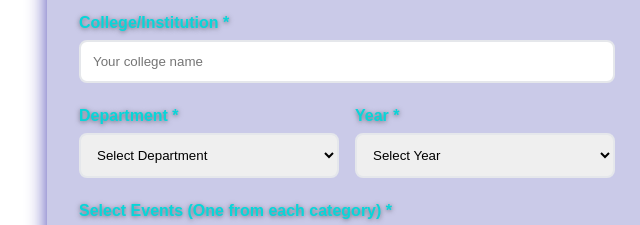
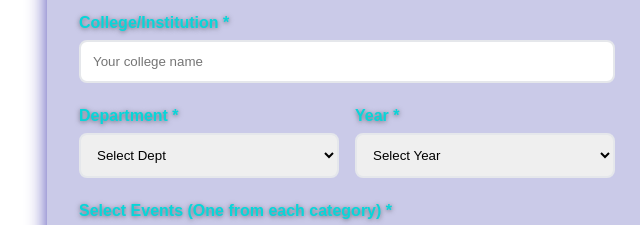
Before and after one commit to gopiuk-008/registration, a website: page index.html in a window 1280 px wide. Shown: the part 2720-2945 px from the top of the page, 293-933 px from the left. Drawn offline with Linux system fonts and the light colour scheme.

Commit message:
Update index.html

```diff
--- a/index.html
+++ b/index.html
@@ -277,12 +277,15 @@
                         <div class="form-group">
                             <label>Department *</label>
                             <select name="department" required>
-                                <option value="">Select Department</option>
-                                <option value="BCA">BCA</option>
-                                <option value="B.Sc AIDS">B.Sc AIDS</option>
-                                <option value="B.Sc IT">B.Sc IT</option>
-                                <option value="B.Sc CS">B.Sc CS</option>
-                                <option value="Other">Other</option>
+                                <option value="">Select Dept</option>
+                            <option value="BCA">BCA</option>
+                            <option value="B.Sc (CS)">B.Sc (CS)</option>
+                            <option value="B.Sc (IT)">B.Sc (IT)</option>
+                            <option value="B.Sc (AI & DS)">B.Sc (AI & DS)</option>
+                            <option value="B.Sc (Maths)">B.Sc (Maths)</option>
+                            <option value="B.Sc (Physics)">B.Sc (Physics)</option>
+                            <option value="B.Sc (Chemistry)">B.Sc (Chemistry)</option>
+                            <option value="Others">Others</option>
                             </select>
                         </div>
                         <div class="form-group">
```
